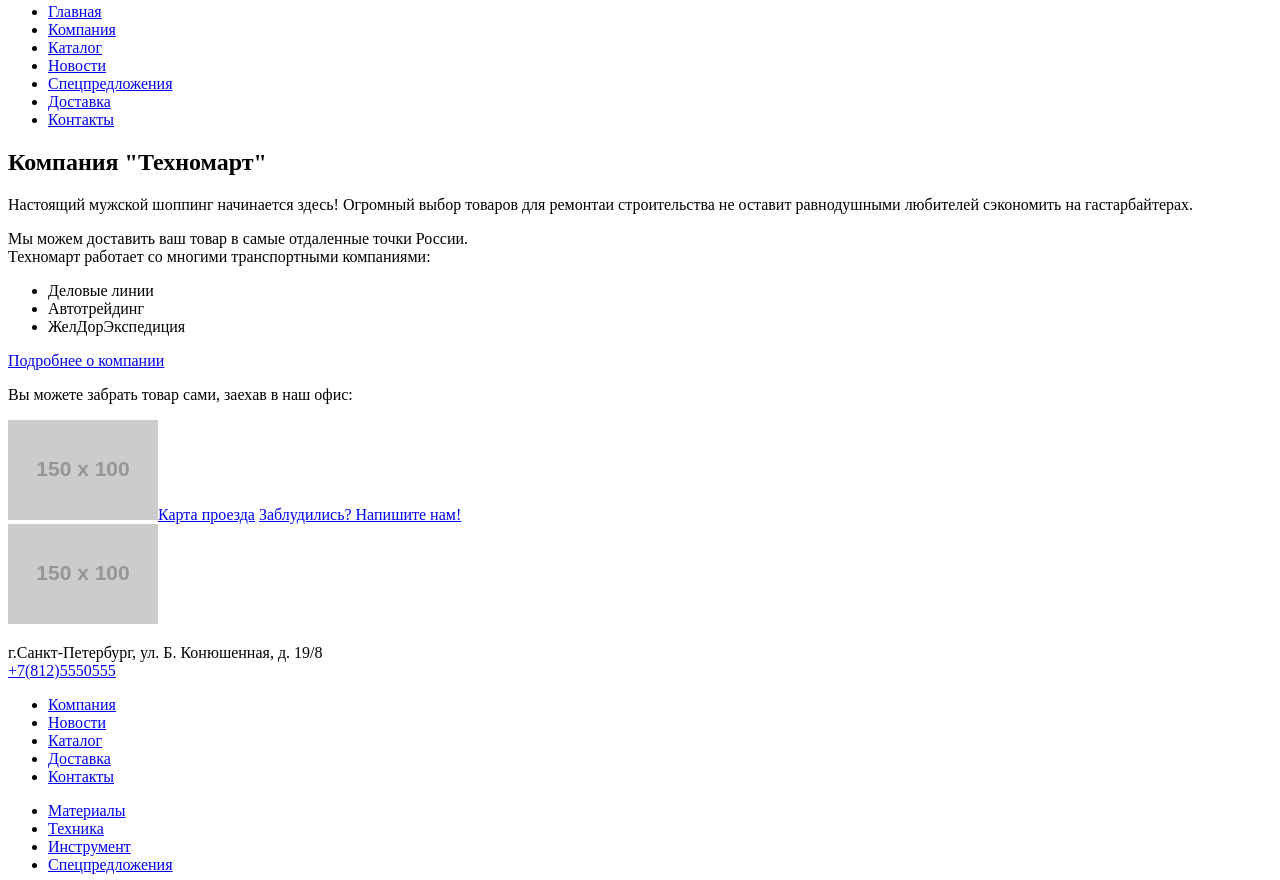
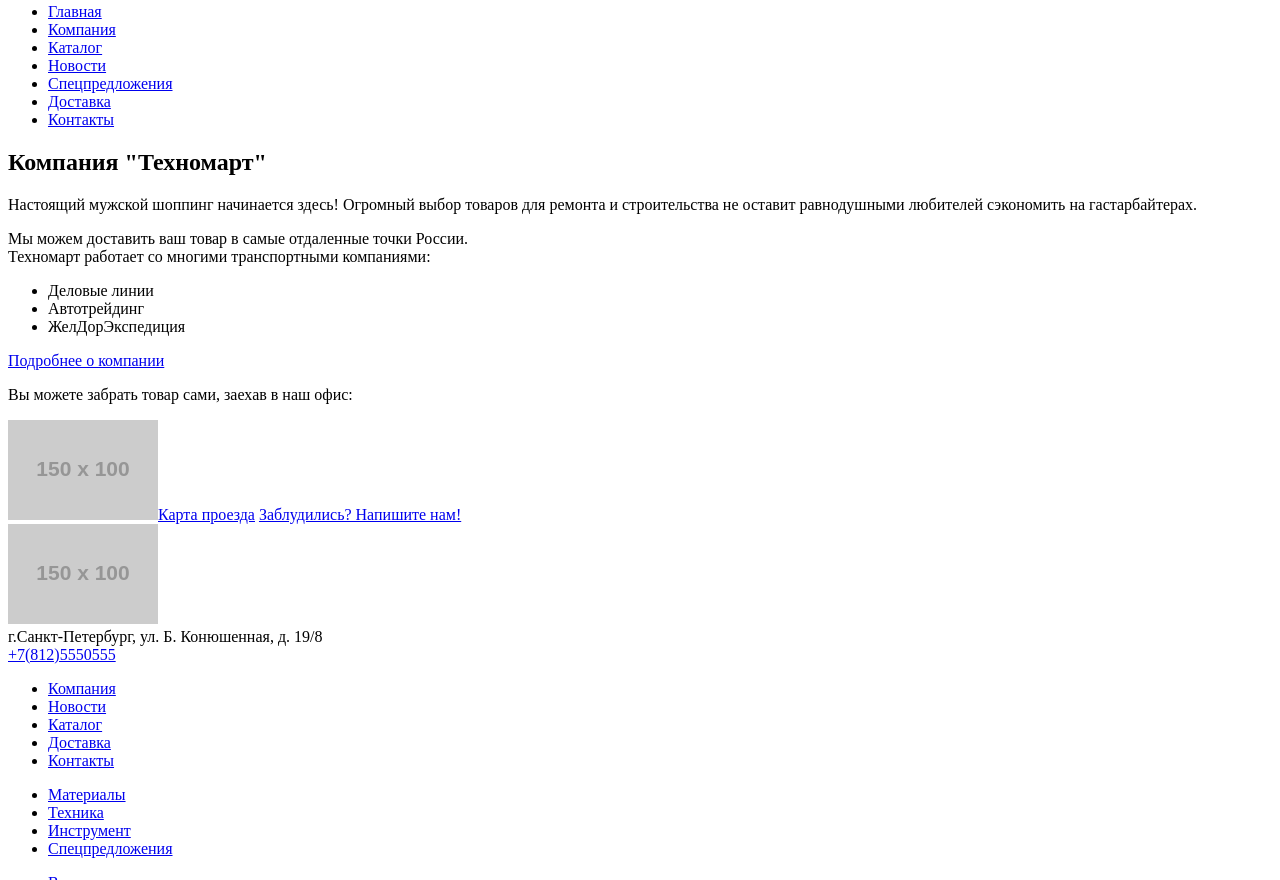
Before and after one commit to KChechina/945627-technomart-25, a plain HTML site: page index.html in a window 1280 px wide. Shown: the part 345-1225 px from the top of the page. Drawn offline with Linux system fonts and the light colour scheme; placeholder pictures from the web are drawn by us.

Commit message:
В футере поменяла параграф с андесом на div (была ошибка по валидатору)

```diff
--- a/index.html
+++ b/index.html
@@ -47,9 +47,9 @@
 
     <main class="container">
 
-      <section class="about-company">
+      <div class="about-company">
         <h2>Компания "Техномарт"</h2>
-        <p>Настоящий мужской шоппинг начинается здесь! Огромный выбор товаров для ремонтаи строительства
+        <p>Настоящий мужской шоппинг начинается здесь! Огромный выбор товаров для ремонта и строительства
         не оставит равнодушными любителей сэкономить на гастарбайтерах.</p>
         <p>Мы можем доставить ваш товар в самые отдаленные точки России. <br>
         Техномарт работает со многими транспортными компаниями:
@@ -60,7 +60,7 @@
           </ul>
         </p>
         <a class="button" href="company.html">Подробнее о компании</a>
-      </section>
+      </div>
 
       <section class="contacts">
         <p>Вы можете забрать товар сами, заехав в наш офис:</p>
@@ -73,11 +73,11 @@
 
       <img src="http://placehold.it/150x100" alt="Логотип интернет-магазина Техномарт" class="footer-logo">
 
-      <p class="footer-contacts">
+      <div class="footer-contacts">
         <adress>г.Санкт-Петербург, ул. Б. Конюшенная, д. 19/8</adress>
         <br>
         <a href="+7(812)5550555" class="phone">+7(812)5550555</a>
-      </p>
+      </div>
 
       <section class="footer-navigation">
         <ul class="footer-main-navigation">
```
Also changed, not shown: catalog.html (+2 -2 lines).
